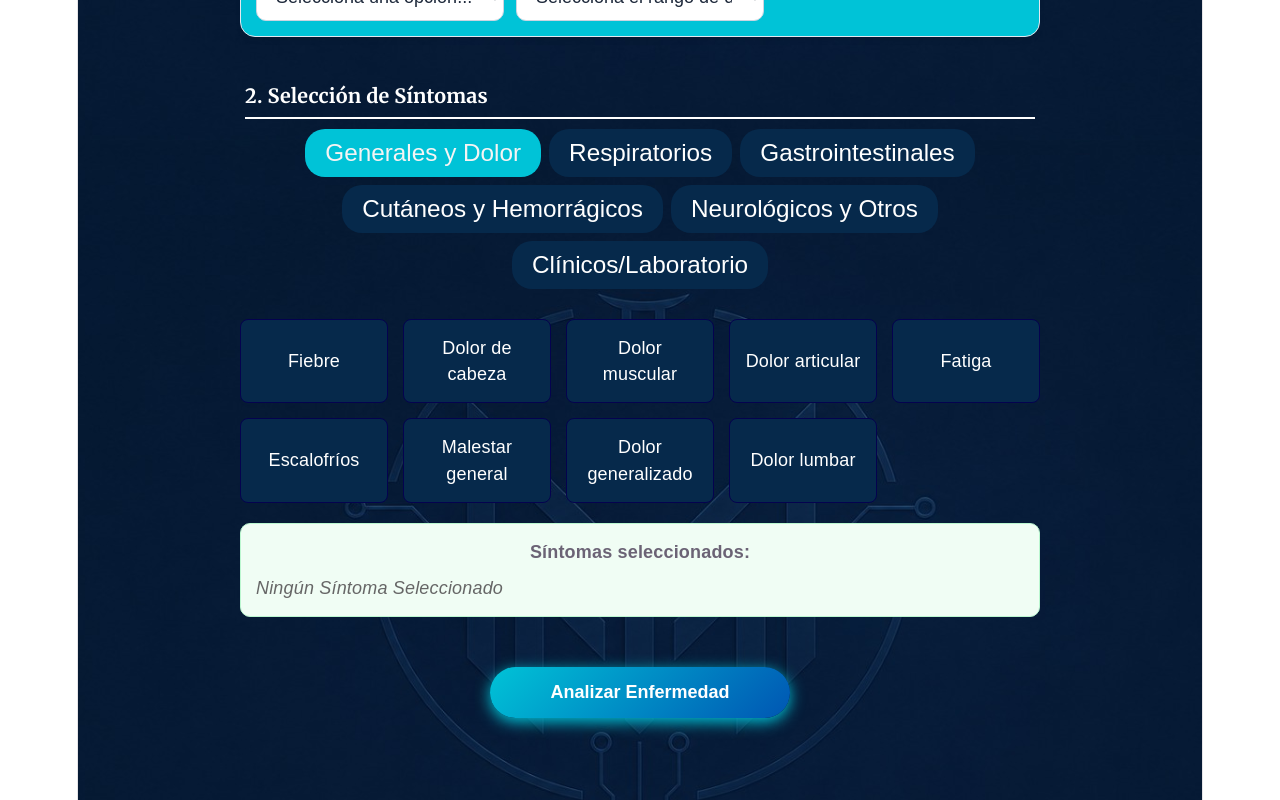
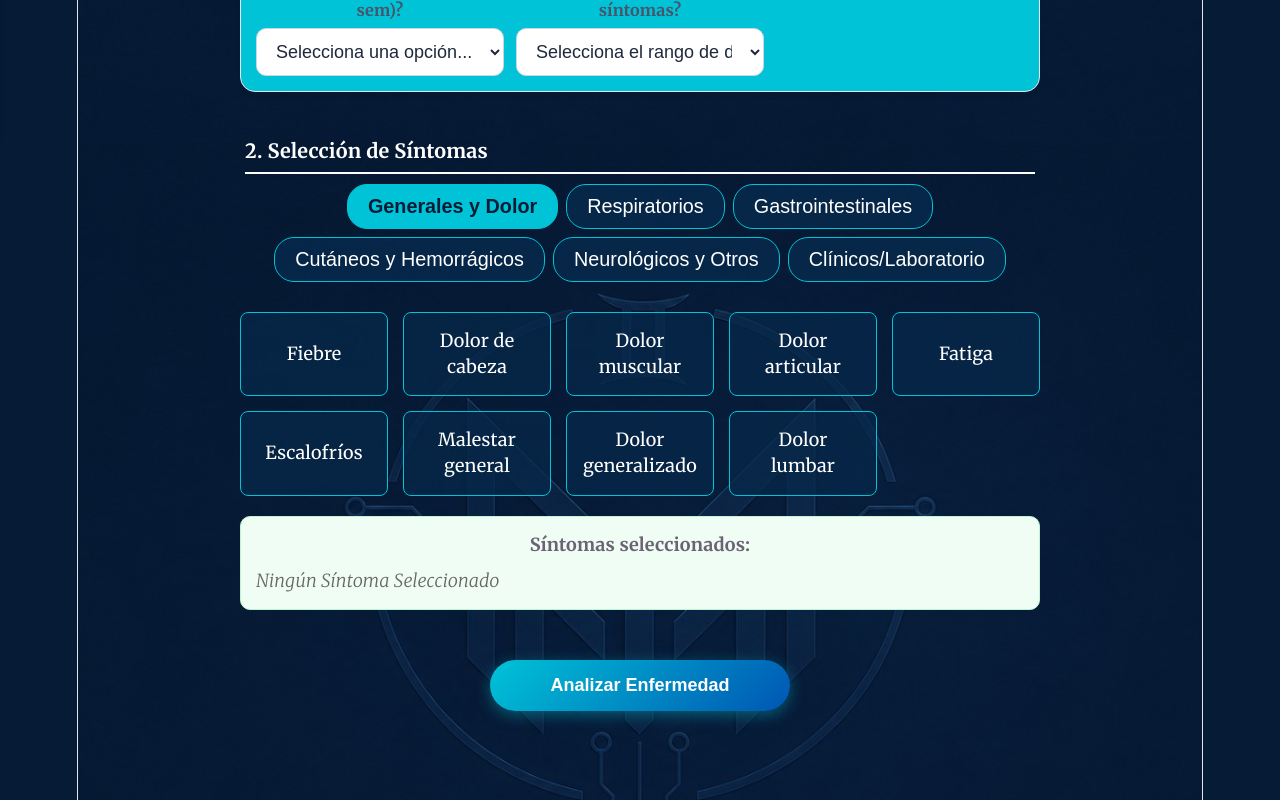
Before and after one commit to JimenaMV21/Diagnostico_Diferencial_Red, a React (Vite) app: page / in a window 1280 px wide. Shown: the part 660-1460 px from the top of the page. Built offline with nearby package versions, Linux system fonts and the light colour scheme.

Commit message:
Correccion logos y marca de agua

```diff
--- a/src/App.css
+++ b/src/App.css
@@ -1,15 +1,29 @@
 @import url('https://fonts.googleapis.com/css2?family=Merriweather:ital,wght@0,300;0,400;0,700;1,300&display=swap');
 
+/* --- Variables Globales --- */
+:root {
+  --verde: #a8ffc5;
+  --verdeFuerte: #1c5941;
+  --azul-fuerte: #1e3a8a;
+  --blanco: #ffffff;
+  --color-principal-oscuro: #061C36; /* Tu color base de fondo */
+  --color-acento: #00C3D7;
+}
+
+/* --- Estilos Base --- */
 body {
   margin: 0;
   padding: 0;
+  overflow-x: hidden;
   font-family: 'Merriweather', serif;
+  background-color: var(--color-principal-oscuro);
 }
 
 h1, h2, h3, h4, h5, h6 {
   font-family: 'Merriweather', serif;
 }
 
+/* --- Contenedor Principal con Imagen de Fondo --- */
 .app-container {
   background-image: url('./Imagenes/fondo_red_proyecto2.jpeg');
   background-size: cover;
@@ -17,95 +31,125 @@ h1, h2, h3, h4, h5, h6 {
   background-repeat: no-repeat;
   background-attachment: fixed;
   min-height: 100vh;
+  position: relative;
+  display: flex;
+  flex-direction: column;
 }
 
-
-/* --- Variables --- */
-
- :root {
-  --verde: #a8ffc5;
-  --verdeFuerte: #1c5941;
-  --azul-fuerte: #1e3a8a;
-  --blanco: #ffffff;
+/* --- Títulos Principales --- */
+.titulo-principal {
+  text-align: center;
+  color: var(--color-acento);
+  font-size: 2rem;
+  line-height: 1.2;
+  margin: 0 auto 30px auto;
+  max-width: 800px;
+  padding: 0 20px;
+  font-weight: 700;
 }
 
-body { margin: 0; padding: 0; overflow-x: hidden; font-family: sans-serif; }
-
-.titulo-principal {
-  font-size: 2.5rem;
-  color: #ffffff;
-  text-align: center;
-}
-
+/* --- Menú Lateral (Sidebar) --- */
 .sidebar {
   position: fixed;
   top: 0;
   left: -280px;
-  width: 150%;
-  height: 200%;
-  background-color: #06294B;
-  color: #06294B;
+  width: 260px;
+  height: 100%;
+  background-color: var(--color-principal-oscuro);
   z-index: 1000;
-  transition: 0.3s;
+  transition: 0.3s ease;
   display: flex;
   flex-direction: column;
   padding-top: 60px;
-  font-size: 135%;
+  box-shadow: 4px 0 15px rgba(0, 0, 0, 0.5);
 }
 
 .sidebar.abierto {
   left: 0;
-  color:#06294B;
+}
+
+.sidebar a {
   display: block;
-  padding: 25px;
+  padding: 15px 25px;
   color: #ffffff;
   text-decoration: none;
   cursor: pointer;
-  font-size: 1.2rem;
+  font-size: 1.1rem;
+  transition: background 0.2s;
 }
 
-.boton-circular {
-  background-color: var(--verde);
-  color: white;
-  border: none;
-  width: 50px;
-  height: 50px;
-  border-radius: 50%;
-  cursor: pointer;
-  display: flex;
-  align-items: center;
-  justify-content: center;
-  font-size: 24px;
-  box-shadow: 0 4px 6px var(--verde);
+.sidebar a:hover {
+  background-color: var(--color-acento);
+  color: #061C36;
 }
-
-.hamburguesa-btn { position: fixed; top: 20px; left: 20px; z-index: 999; }
 
 .btn-cerrar {
   position: absolute;
   top: 20px;
-  right: -25px;
+  right: 20px;
+  background: none;
+  border: none;
+  color: white;
+  font-size: 1.5rem;
+  cursor: pointer;
   z-index: 1005;
 }
 
-.sidebar nav ul { list-style: none; padding: 0; }
+.hamburguesa-btn {
+  position: fixed;
+  top: 20px;
+  left: 20px;
+  z-index: 999;
+  background-color: var(--color-acento);
+  border: none;
+  padding: 10px 15px;
+  border-radius: 8px;
+  cursor: pointer;
+  color: white;
+  font-size: 1.2rem;
+}
 
-.nav-item {
-  padding: 15px 20px;
-  color: white;
-  cursor: pointer;
-  transition: 0.2s;
+/* --- Contenido Dinámico --- */
+.main-content {
+  padding: 80px 20px 20px 20px;
+  flex: 1;
 }
-.nav-item:hover { background: rgba(255, 255, 255, 0.15); }
-
-.main-content { padding: 80px 20px 20px 20px; }
 
 .contenedor-principal {
   max-width: 800px;
   margin: 0 auto;
-  padding: 20px;
-  background: #06294B;
+  padding: 30px;
+  background: rgba(6, 41, 75, 0.35); /* Valor más transparente (antes 0.85) */
+  backdrop-filter: blur(2px);         /* Desenfoque más suave (antes 5px) */
   border-radius: 12px;
+  border: 1px solid rgba(0, 195, 215, 0.3);
+  box-shadow: 0 8px 32px rgba(0, 0, 0, 0.3);
+}
+
+/* --- Pestañas y Diagnóstico --- */
+.menu-pestanas {
+  display: flex;
+  overflow-x: auto;
+  gap: 10px;
+  padding-bottom: 10px;
+}
+
+.boton-pestana {
+  padding: 10px 20px;
+  border: none;
+  background: rgba(6, 41, 75, 0.9);
+  border-radius: 20px;
+  white-space: nowrap;
+  color: #ffffff;
+  font-size: 110%;
+  border: 1px solid var(--color-acento);
+  cursor: pointer;
+}
+
+.boton-pestana.activa {
+  background: var(--color-acento);
+  color: #061C36;
+  font-weight: bold;
 }
 
 .grid-sintomas {
@@ -117,12 +161,11 @@ body { margin: 0; padding: 0; overflow-x: hidden; font-family: sans-serif; }
 
 .tarjeta-sintoma {
   padding: 15px;
-  border: 1px solid #04024f;
-  border-width: 0.05cm;
+  border: 1px solid var(--color-acento);
   border-radius: 8px;
   cursor: pointer;
   transition: all 0.3s ease;
-  background-color: #06294B;
+  background-color: rgba(6, 41, 75, 0.7);
   position: relative;
   overflow: hidden;
   display: flex;
@@ -131,7 +174,6 @@ body { margin: 0; padding: 0; overflow-x: hidden; font-family: sans-serif; }
   text-align: center;
   min-height: 80px;
   word-wrap: break-word;
-  hyphens: auto;
   color: #ffffff;
 }
 
@@ -142,91 +184,32 @@ body { margin: 0; padding: 0; overflow-x: hidden; font-family: sans-serif; }
   left: 0;
   width: 0;
   height: 4px;
-  background-color: #00C3D7;
+  background-color: var(--color-acento);
   transition: width 0.3s ease;
 }
 
 .tarjeta-sintoma:hover {
-  background-color: #00C3D7;
+  background-color: var(--color-acento);
+  color: #061C36;
 }
 
 .tarjeta-sintoma.seleccionada {
-  border-color: #000000 ;
-  background-color: #00C3D7;
-  color: #ffffff;
+  border-color: #ffffff;
+  background-color: var(--color-acento);
+  color: #061C36;
+  font-weight: bold;
 }
 
 .tarjeta-sintoma.seleccionada::after {
   width: 100%;
 }
 
-.menu-pestanas {
-  display: flex;
-  overflow-x: auto;
-  gap: 10px;
-  padding-bottom: 10px;
-}
-
-.boton-pestana {
-  padding: 10px 20px;
-  border: none;
-  background: #06294B;
-  border-radius: 20px;
-  white-space: nowrap;
-  color: #ffffff;
-  font-size: 135%;
-  border-color: #00C3D7;
-}
-
-.boton-pestana.activa {
-  background: #00C3D7;
-  color: rgb(245, 244, 244);
-}
-
-.app-container {
-  position: relative;
-  min-height: 100vh;
-}
-
-.sidebar {
-  position: fixed;
-  top: 0;
-  left: -250px;
-  width: 250px;
-  height: 100%;
-  background-color: #06294B;
-  transition: 0.3s;
-  z-index: 1000;
-  padding-top: 60px;
-}
-
-.sidebar.abierto {
-  left: 0;
-}
-
-.sidebar a {
-  display: block;
-  padding: 15px;
-  color: rgb(255, 255, 255);
-  text-decoration: none;
-  cursor: pointer;
-}
-
-.sidebar a:hover {
-  background-color: #00C3D7;
-}
-
-.main-content {
-  padding: 20px;
-  margin-left: 0;
-  transition: 0.3s;
-}
-
+/* --- Formulario de Predicción --- */
 .form-card {
-  background: #04024f;
+  background: rgba(4, 2, 79, 0.85);
   padding: 20px;
   border-radius: 12px;
-  box-shadow: 0 4px 12px #ffffff;
+  box-shadow: 0 4px 12px rgba(255, 255, 255, 0.1);
   max-width: 400px;
   margin: 0 auto;
 }
@@ -240,14 +223,12 @@ body { margin: 0; padding: 0; overflow-x: hidden; font-family: sans-serif; }
   width: 100%;
   padding: 10px 0;
   border: none;
-  border-bottom: 2px solid #06294B;
+  border-bottom: 2px solid var(--color-acento);
   outline: none;
+  background: transparent;
+  color: white;
   transition: 0.3s;
   font-size: 16px;
-}
-
-.custom-input:focus {
-  border-bottom: 2px solid #06294B;
 }
 
 .input-label {
@@ -264,7 +245,7 @@ body { margin: 0; padding: 0; overflow-x: hidden; font-family: sans-serif; }
   max-width: 300px;
   margin: 30px auto;
   padding: 15px;
-  background: linear-gradient(135deg, #00C3D7, #0056b3);
+  background: linear-gradient(135deg, var(--color-acento), #0056b3);
   color: white;
   border: none;
   border-radius: 50px;
@@ -272,12 +253,12 @@ body { margin: 0; padding: 0; overflow-x: hidden; font-family: sans-serif; }
   font-weight: 600;
   cursor: pointer;
   transition: transform 0.2s, box-shadow 0.3s;
-  box-shadow: 0 4px 15px #00C3D7;
+  box-shadow: 0 4px 15px rgba(0, 195, 215, 0.4);
 }
 
 .boton-probar:hover {
   transform: translateY(-2px);
-  box-shadow: 0 6px 20px #06294B;
+  box-shadow: 0 6px 20px rgba(0, 195, 215, 0.6);
 }
 
 /* Caja de Resultado */
@@ -285,18 +266,19 @@ body { margin: 0; padding: 0; overflow-x: hidden; font-family: sans-serif; }
   margin-top: 25px;
   padding: 25px;
   background: #ffffff;
-  border: 1px solid #00C3D7;
+  border: 1px solid var(--color-acento);
   border-radius: 15px;
   text-align: center;
   animation: fadeIn 0.5s ease-in-out;
 }
 
 .resultado-box h3 {
-  color: #06294B;
+  color: var(--color-principal-oscuro);
   margin: 0;
   font-size: 1.4rem;
 }
 
+/* --- Colaboradores --- */
 .grid-colaboradores {
   display: grid;
   grid-template-columns: repeat(auto-fit, minmax(250px, 1fr));
@@ -306,11 +288,11 @@ body { margin: 0; padding: 0; overflow-x: hidden; font-family: sans-serif; }
 
 .tarjeta-colaborador {
   padding: 20px;
-  background-color: #ffffff;
-  border: 2px solid #00C3D7;
+  background-color: rgba(255, 255, 255, 0.95);
+  border: 2px solid var(--color-acento);
   border-radius: 12px;
   text-align: center;
-  box-shadow: 0 4px 6px #00C3D7;
+  box-shadow: 0 4px 6px rgba(0, 0, 0, 0.2);
   transition: transform 0.3s ease;
 }
 
@@ -330,46 +312,23 @@ body { margin: 0; padding: 0; overflow-x: hidden; font-family: sans-serif; }
   margin: 0;
 }
 
-.titulo-principal {
-  text-align: center;
-  color: #00C3D7;
-  font-size: 2rem;
-  line-height: 1.2;
-  margin: 0 auto 30px auto;
-  max-width: 800px;
-  padding: 0 20px;
-  font-weight: 700;
-}
-
-.contenedor-prueba {
-  display: flex;
-  flex-direction: column;
-  gap: 15px;
-  padding: 20px;
-}
-
-/* Logos */
-
+/* --- Logos --- */
 .contenedor-logos {
   display: flex;
   flex-direction: row;
   flex-wrap: wrap;
   justify-content: center;
   gap: 20px;
-}
-
-.logo-universidad {
-  width: 135px;
-  height: 135px;
-  border-radius: 50%;
-  object-fit: cover;
-  border: 2px solid #ddd;
-  background-color: white;
+  text-align: center;
 }
 
 .logo-base {
   border-radius: 50%;
-  object-fit: contain;
+  object-fit: cover;
+  border: 2px solid var(--color-acento);
+  background-color: white;
+  padding: 5px;
+  box-shadow: 0 4px 8px rgba(0,0,0,0.2);
 }
 
 .logo-pequeno {
@@ -378,13 +337,16 @@ body { margin: 0; padding: 0; overflow-x: hidden; font-family: sans-serif; }
 }
 
 .logo-grande {
-  width: 175px;
-  height: 175px;
-  flex: 0 0 100%;
-  text-align: center;
+  width: 210px !important;
+  height: 210px !important;
+  border-radius: 50% !important;
+  object-fit: cover !important;
+
+  flex: 0 0 auto !important;
+  margin: 0 100% 10px 100% !important;
 }
 
-/* Animación simple */
+/* --- Animación --- */
 @keyframes fadeIn {
   from { opacity: 0; transform: translateY(10px); }
   to { opacity: 1; transform: translateY(0); }
--- a/src/App.jsx
+++ b/src/App.jsx
@@ -43,6 +43,7 @@ function App() {
         {pagina === 'Prueba' && <TestModel />}
 
         {pagina === 'Colaboradores' && (
+
   <div className="contenedor-principal">
     <h1 className="titulo-principal">Colaboradores</h1>
 
```
